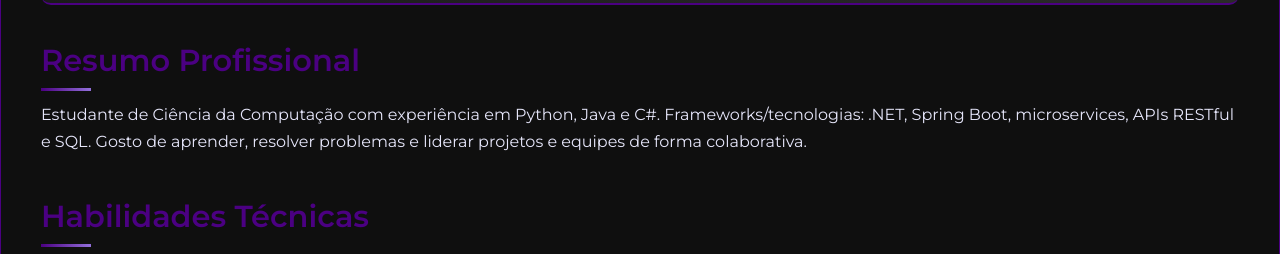
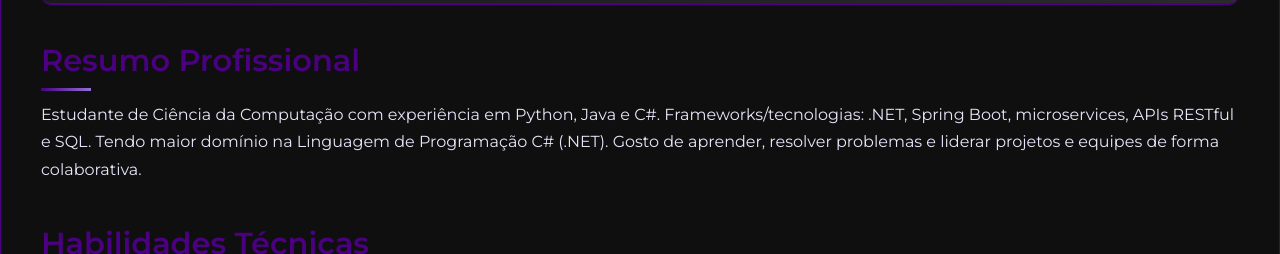
Before and after one commit to julianelino/meu-curr-culo, a plain HTML site: page index.html in a window 1280 px wide. Shown: the part 234-488 px from the top of the page. Drawn offline with Linux system fonts and the light colour scheme.

Commit message:
Revise resume content and enhance skills section
Updated the professional summary and skills sections to reflect enhanced expertise in C# and .NET technologies. Added additional details about personal projects and experience.

```diff
--- a/index.html
+++ b/index.html
@@ -35,6 +35,7 @@
     <section class="summary">
         <h2>Resumo Profissional</h2>
         <p>Estudante de Ciência da Computação com experiência em Python, Java e C#. Frameworks/tecnologias: .NET, Spring Boot, microservices, APIs RESTful e SQL.
+            Tendo maior domínio na Linguagem de Programação C# (.NET).
             Gosto de aprender, resolver problemas e liderar projetos e equipes de forma colaborativa. </p>
     </section>
 
```
